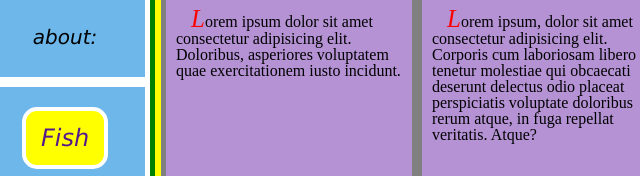
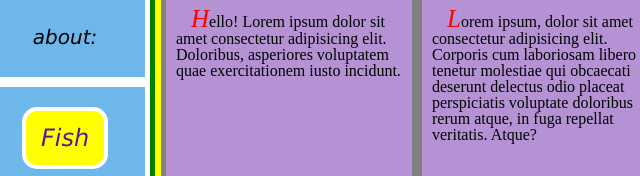
Before and after one commit to novosyolovnv/seven_, a plain HTML site: page index.html in a window 1280 px wide. Shown: the part 364-540 px from the top of the page, 82-722 px from the left. Drawn offline with Linux system fonts and the light colour scheme.

Commit message:
add Hello!

```diff
--- a/index.html
+++ b/index.html
@@ -82,7 +82,7 @@
             </div>
             <div class="block__text">
               <div class="block__text-format">
-              Lorem ipsum dolor sit amet consectetur adipisicing elit. Doloribus, asperiores voluptatem quae exercitationem iusto incidunt.
+              Hello! Lorem ipsum dolor sit amet consectetur adipisicing elit. Doloribus, asperiores voluptatem quae exercitationem iusto incidunt.
               </div>
             </div>
             </div>
```
Also changed, not shown: 1 other file.
